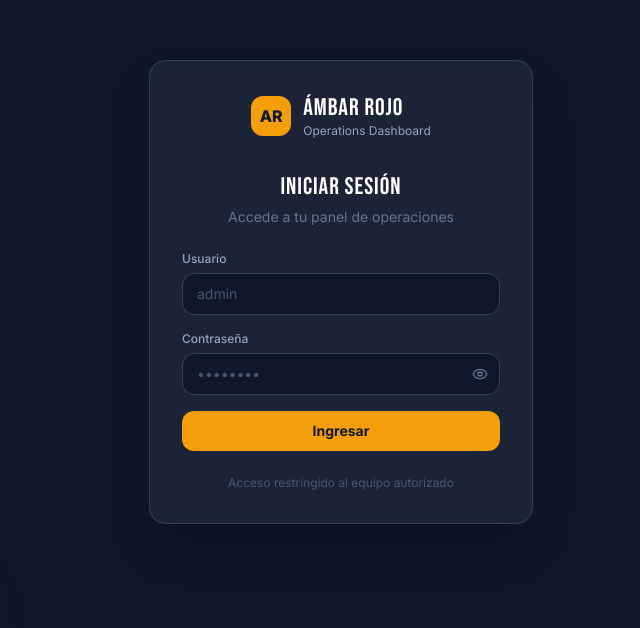
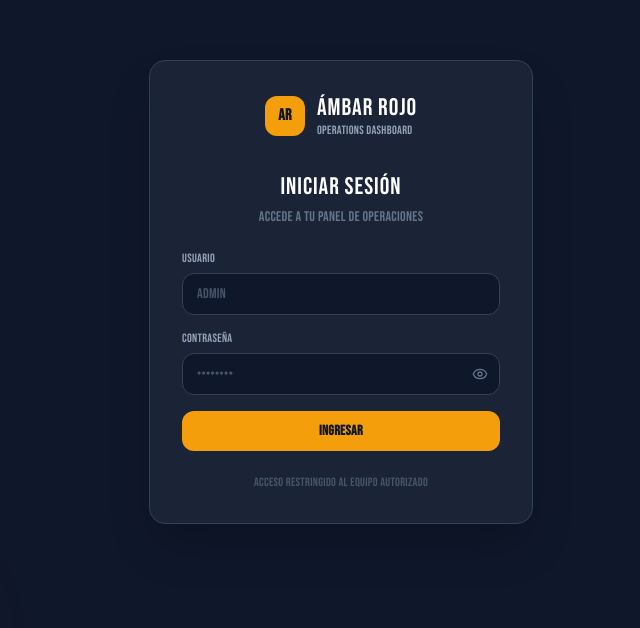
Before and after one commit to VaNXiroX/Fronted_DasboardAgentesIA, a React (Vite) app: page /login in a window 1280 px wide. Shown: the part 108-736 px from the top of the page, without its empty margins (299-939 px from the left). Built offline with nearby package versions, Linux system fonts and the light colour scheme.

Commit message:
style(ui): set Bebas Neue as the default global font

```diff
--- a/src/index.css
+++ b/src/index.css
@@ -15,7 +15,8 @@ html, body, #root {
 }
 
 body {
-  font-family: 'Inter', system-ui, sans-serif;
+  font-family: 'Bebas Neue', 'Inter', system-ui, sans-serif;
+  letter-spacing: 0.02em;
   -webkit-font-smoothing: antialiased;
   -moz-osx-font-smoothing: grayscale;
   color: #FFFFFF;
--- a/tailwind.config.js
+++ b/tailwind.config.js
@@ -8,7 +8,7 @@ module.exports = {
   theme: {
     extend: {
       fontFamily: {
-        sans: ['Inter', 'system-ui', 'sans-serif'],
+        sans: ['"Bebas Neue"', 'Inter', 'system-ui', 'sans-serif'],
         display: ['"Bebas Neue"', 'Inter', 'system-ui', 'sans-serif'],
       },
       colors: {
```
